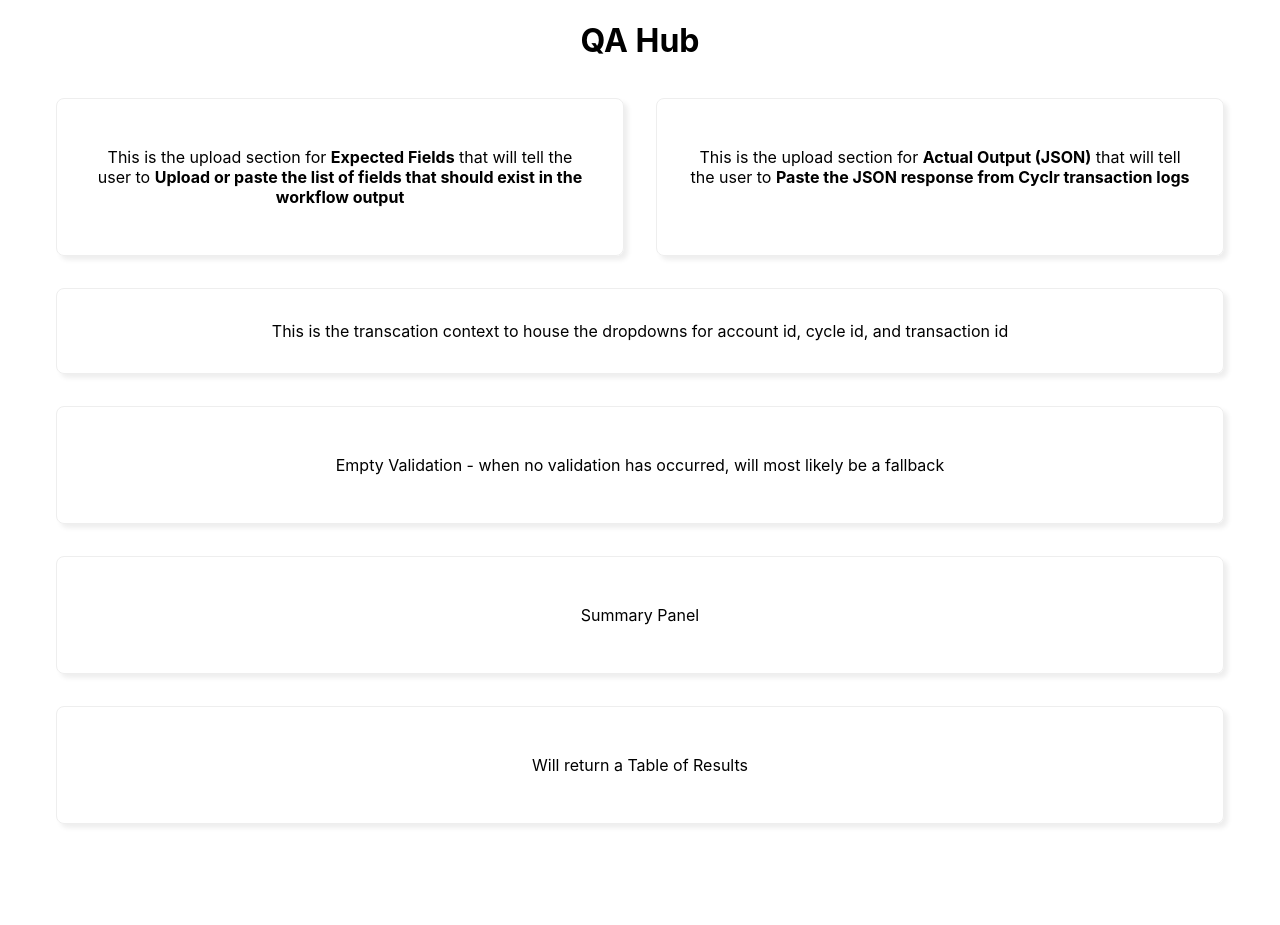
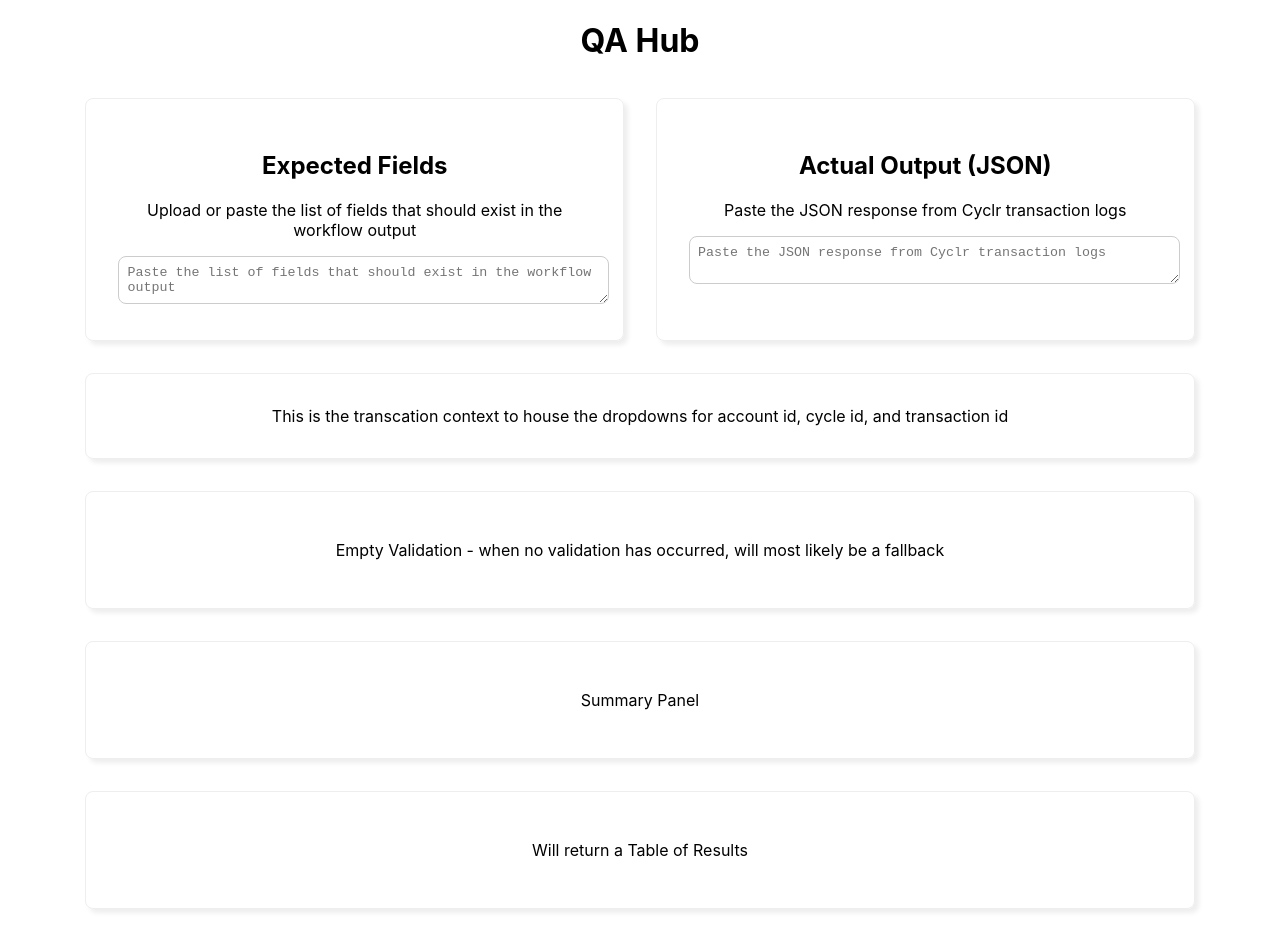
Before and after one commit to F24TechOps/PMQA, a React (Create React App) app: page / in a window 1280 px wide. Before the commit the page ends 840 px from the top, so only its background shows below. Built offline with nearby package versions, Linux system fonts and the light colour scheme.

Commit message:
expected fields and actual JSON output

```diff
--- a/src/App.jsx
+++ b/src/App.jsx
@@ -5,8 +5,21 @@ import SummaryPanel from "./components/SummaryPanel.jsx";
 import TransactionContext from "./components/TransactionContext.jsx";
 import Header from "./components/ui/header.jsx";
 import UploadSection from "./components/UploadSection.jsx";
+import { useState, useEffect } from "react";
 
 function App() {
+  const [expectedFields, setExpectedFields] = useState([]);
+  const [actualJson, setActualJson] = useState(null);
+
+  // test for console
+   useEffect(() => {
+    console.log("Expected Fields changed:", expectedFields);
+  }, [expectedFields]);
+
+  useEffect(() => {
+    console.log("Actual JSON changed:", actualJson);
+  }, [actualJson]);
+
   return (
     <div className="App">
       <Header className="header-component" />
@@ -14,10 +27,14 @@ function App() {
         <UploadSection
           title="Expected Fields"
           description="Upload or paste the list of fields that should exist in the workflow output"
+          type="fields"
+          onChange={setExpectedFields}
         />
-        <UploadSection
+         <UploadSection
           title="Actual Output (JSON)"
           description="Paste the JSON response from Cyclr transaction logs"
+          type="json"
+          onChange={setActualJson}
         />
       </div>
       <TransactionContext className="transaction-component" />
--- a/src/components/UploadSection.jsx
+++ b/src/components/UploadSection.jsx
@@ -1,14 +1,53 @@
 import Card from "./ui/card";
+import { useState, useEffect } from "react";
 
-export default function UploadSection({ title, description }) {
+export default function UploadSection({ title, description, type, onChange }) {
+
+  const [input, setInput] = useState("");
+  const [error, setError] = useState(null);
+
+  useEffect(() => {
+    if(!input){
+      onChange(null);
+      setError(null);
+    }
+
+    if(type === "fields"){
+    const fields = input.split(/[\n,]+/)
+    .map(field => field.trim())
+    .filter(field => field);
+    onChange(fields);
+    setError(null);
+  }
+
+  if(type === "json"){
+    try {
+    const parsedJSON = JSON.parse(input);
+    onChange(parsedJSON);
+    setError(null);
+  }
+    catch(err){
+      onChange(null);
+      setError("Incorect JSON format");
+    }
+  }
+  }, [input, type, onChange])
+
+
+
   return (
     <Card>
-      <div>
-        <p>
-          This is the upload section for <strong>{title}</strong> that will tell
-          the user to <strong>{description}</strong>
-        </p>
-      </div>
+      <h2>{title}</h2>
+      <p>{description}</p>
+      <textarea value={input} onChange={(e) => setInput(e.target.value)}
+      placeholder={type === "json" ? "Paste the JSON response from Cyclr transaction logs" : "Paste the list of fields that should exist in the workflow output" }
+      style={{
+          width: "100%",
+          padding: "0.5rem",
+          borderRadius: "8px",
+          border:"1px solid #ccc",
+        }}
+      />
     </Card>
   );
 }
```
